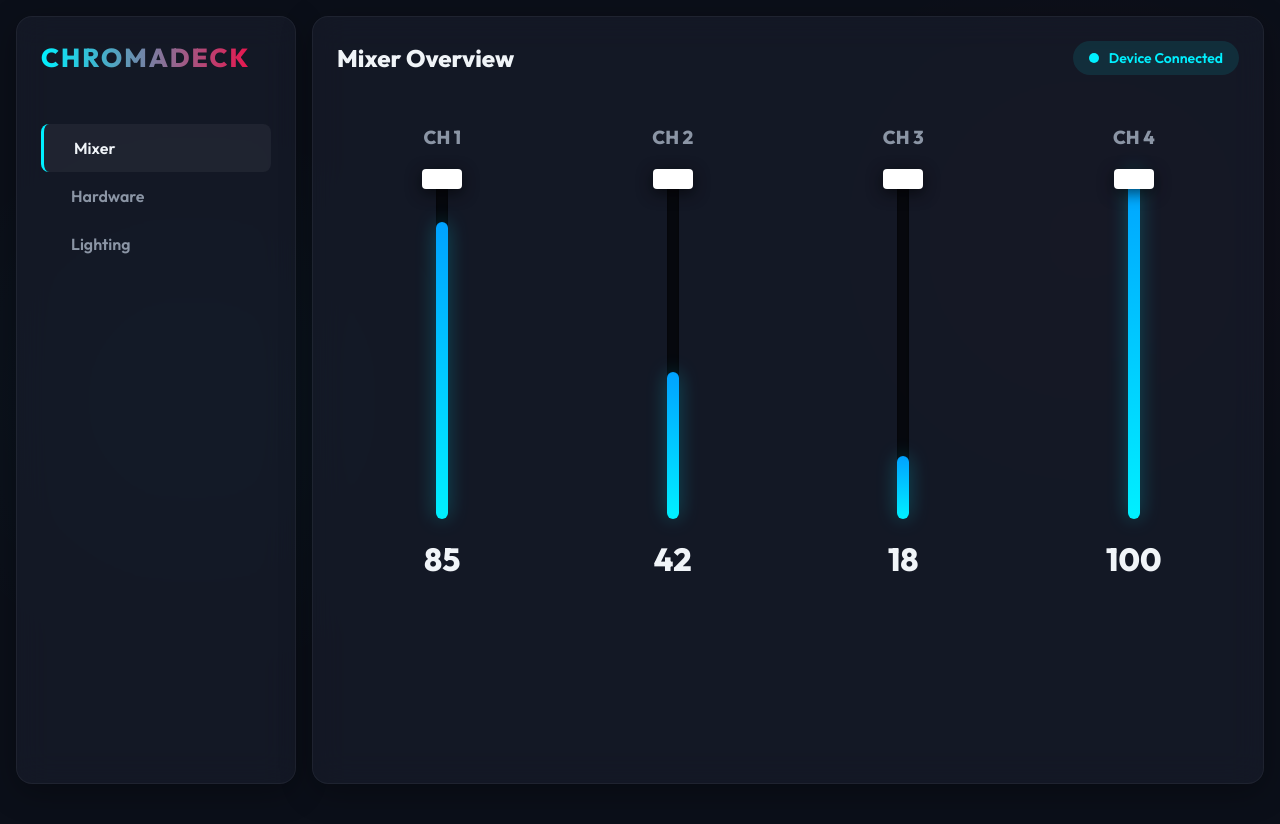
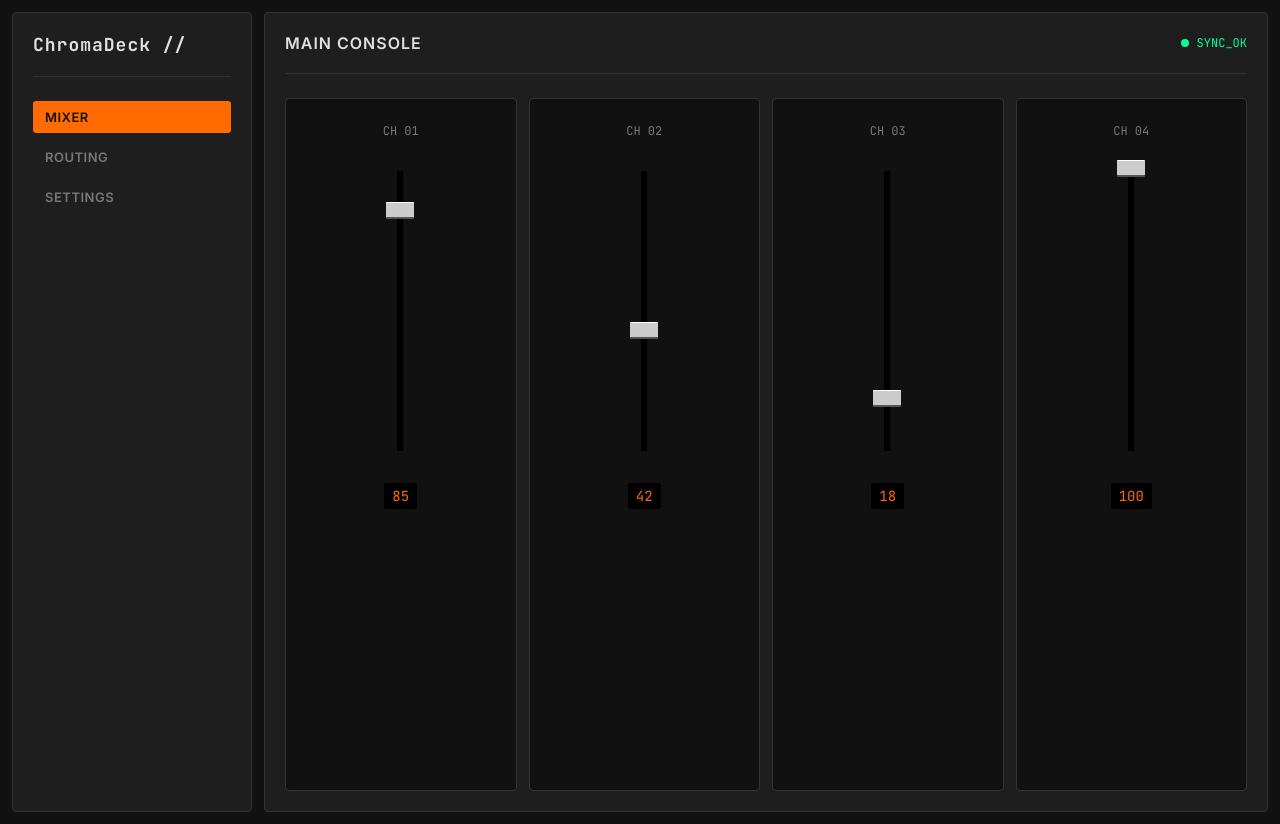
Before and after one commit to FBIopeningUPP/ChromaDeck, a React (Vite) app in the folder companion/: page / in a window 1280 px wide. Before the commit the page ends 800 px from the top, so only its background shows below. Built offline with nearby package versions, Linux system fonts and the light colour scheme.

Commit message:
aah some good ui cannes

```diff
--- a/companion/src/App.css
+++ b/companion/src/App.css
@@ -1,163 +1,172 @@
-@import url('https://fonts.googleapis.com/css2?family=Outfit:wght@300;400;600;800&display=swap');
+@import url('https://fonts.googleapis.com/css2?family=JetBrains+Mono:wght@400;700&family=Inter:wght@400;600;800&display=swap');
+
 :root {
-  --bg-color: #0b0f19;
-  --panel-bg: rgba(25, 30, 45, 0.6);
-  --panel-border: rgba(255, 255, 255, 0.05);
-  --text-main: #f0f4f8;
-  --text-muted: #8b95a5;
-  --accent-cyan: #00f0ff;
-  --accent-magenta: #ff003c;
-}
-
-* {
-  box-sizing: border-box;
-  margin: 0;
-  padding: 0;
+  --bg-base: #111111;
+  --bg-panel: #1e1e1e;
+  --bg-element: #2a2a2a;
+  --border-color: #333333;
+  --text-main: #e0e0e0;
+  --text-dim: #777777;
+  --accent: #ff6b00;
+  --accent-secondary: #00ff9d;
 }
 
 body {
-  background-color: var(--bg-color);
-  background-image: radial-gradient(circle at 15% 50%, rgba(0, 240, 255, 0.03), transparent 25%),
-                    radial-gradient(circle at 85% 30%, rgba(255, 0, 60, 0.03), transparent 25%);
+  background-color: var(--bg-base);
   color: var(--text-main);
-  font-family: 'Outfit', sans-serif;
+  font-family: 'Inter', sans-serif;
+  margin: 0;
+  padding: 0;
   overflow: hidden;
-}
-
-.glass-panel {
-  background: var(--panel-bg);
-  backdrop-filter: blur(16px);
-  -webkit-backdrop-filter: blur(16px);
-  border: 1px solid var(--panel-border);
-  border-radius: 16px;
-  padding: 24px;
-  box-shadow: 0 8px 32px rgba(0, 0, 0, 0.3);
+  user-select: none;
 }
 
 .app-container {
   display: grid;
-  grid-template-columns: 280px 1fr;
+  grid-template-columns: 240px 1fr;
   height: 100vh;
-  padding: 16px;
-  gap: 16px;
+  padding: 12px;
+  gap: 12px;
+}
+
+.panel {
+  background-color: var(--bg-panel);
+  border: 1px solid var(--border-color);
+  border-radius: 4px;
+  padding: 20px;
 }
 
 .sidebar {
   display: flex;
   flex-direction: column;
-  gap: 20px;
+  gap: 24px;
 }
 
 .brand {
-  font-size: 26px;
-  font-weight: 800;
-  letter-spacing: 2px;
-  text-transform: uppercase;
-  background: linear-gradient(90deg, var(--accent-cyan), var(--accent-magenta));
-  -webkit-background-clip: text;
-  -webkit-text-fill-color: transparent;
+  font-family: 'JetBrains Mono', monospace;
+  font-size: 18px;
+  font-weight: 700;
+  letter-spacing: 1px;
+  color: var(--text-main);
+  padding-bottom: 20px;
+  border-bottom: 1px solid var(--border-color);
 }
 
 .nav-item {
-  padding: 14px 18px;
-  border-radius: 8px;
-  color: var(--text-muted);
+  font-size: 13px;
   font-weight: 600;
+  color: var(--text-dim);
+  text-transform: uppercase;
+  letter-spacing: 0.5px;
+  padding: 8px 12px;
   cursor: pointer;
-  transition: all 0.3s ease;
-  display: flex;
-  align-items: center;
-  gap: 12px;
+  border-radius: 3px;
+  transition: all 0.1s ease;
 }
 
-.nav-item:hover, .nav-item.active {
-  background: rgba(255, 255, 255, 0.05);
+.nav-item:hover {
+  background-color: var(--bg-element);
   color: var(--text-main);
 }
 
 .nav-item.active {
-  border-left: 3px solid var(--accent-cyan);
+  background-color: var(--accent);
+  color: #111;
 }
 
 .main-content {
   display: flex;
   flex-direction: column;
-  gap: 30px;
+  gap: 24px;
 }
 
 .header {
   display: flex;
   justify-content: space-between;
   align-items: center;
+  border-bottom: 1px solid var(--border-color);
+  padding-bottom: 20px;
+}
+
+.header h2 {
+  font-size: 16px;
+  font-weight: 600;
+  margin: 0;
+  text-transform: uppercase;
+  letter-spacing: 1px;
 }
 
 .status-badge {
+  font-family: 'JetBrains Mono', monospace;
+  font-size: 12px;
+  color: var(--accent-secondary);
   display: flex;
   align-items: center;
-  gap: 10px;
-  font-size: 14px;
-  font-weight: 600;
-  color: var(--accent-cyan);
-  background: rgba(0, 240, 255, 0.1);
-  padding: 8px 16px;
-  border-radius: 20px;
+  gap: 8px;
 }
 
 .status-dot {
-  width: 10px;
-  height: 10px;
-  background-color: var(--accent-cyan);
+  width: 8px;
+  height: 8px;
+  background-color: var(--accent-secondary);
   border-radius: 50%;
-  box-shadow: 0 0 10px var(--accent-cyan);
-  animation: pulse 2s infinite;
-}
-
-@keyframes pulse {
-  0% { box-shadow: 0 0 0 0 rgba(0, 240, 255, 0.4);}
-  70% { box-shadow: 0 0 0 8px rgba(0, 240, 255, 0);}
-  100% { box-shadow: 0 0 0 0 rgba(0, 240, 255, 0);}
 }
 
 .faders-grid {
   display: grid;
   grid-template-columns: repeat(4, 1fr);
-  gap: 20px;
+  gap: 12px;
   height: 100%;
 }
 
-.fader-track {
-  height: 350px;
-  width: 12px;
-  background: rgba(0, 0, 0, 0.6);
-  border-radius: 6px;
-  margin: 0 auto;
-  position: relative;
-  box-shadow: inset 0 2px 5px rgba(0, 0, 0, 0.5);
+.channel-strip {
+  background-color: var(--bg-base);
+  border: 1px solid var(--border-color);
+  border-radius: 4px;
+  display: flex;
+  flex-direction: column;
+  align-items: center;
+  padding: 24px 0;
 }
 
-.fader-fill {
-  position: absolute;
-  bottom: 0;
-  width: 100%;
-  background: linear-gradient(0deg, var(--accent-cyan), #00a2ff);
-  border-radius: 6px;
-  box-shadow: 0 0 20px rgba(0, 240, 255, 0.3);
-  transition: height 0.2s cubic-bezier(0.2, 0.8, 0.2, 0.1);
+.channel-label {
+  font-family: 'JetBrains Mono', monospace;
+  font-size: 12px;
+  color: var(--text-dim);
+  margin-bottom: 32px;
+}
+
+.fader-track {
+  height: 280px;
+  width: 6px;
+  background-color: #000000;
+  position: relative;
+  border-right: 1px solid rgba(255,255,255,0.05);
 }
 
 .fader-thumb {
   position: absolute;
   left: 50%;
   transform: translateX(-50%);
-  width: 40px;
-  height: 20px;
-  background: #ffffff;
-  border-radius: 4px;
-  box-shadow: 0 4px 15px rgba(0, 0, 0, 0.6);
+  width: 28px;
+  height: 14px;
+  background-color: #cccccc;
+  border-top: 1px solid #ffffff;
+  border-bottom: 2px solid #555555;
   cursor: grab;
-  transition: box-shadow 0.2s ease;
+  border-radius: 1px;
 }
 
-.fader-thumb:hover {
-  box-shadow: 0 0 20px rgba(255, 255, 255, 0.5);
+.fader-thumb:active {
+  cursor: grabbing;
 }
+
+.channel-value {
+  font-family: 'JetBrains Mono', monospace;
+  font-size: 14px;
+  color: var(--accent);
+  margin-top: 32px;
+  background-color: #000;
+  padding: 4px 8px;
+  border-radius: 2px;
+}
--- a/companion/src/App.tsx
+++ b/companion/src/App.tsx
@@ -1,41 +1,39 @@
 import { useState } from "react";
-import "./App.css"
+import "./App.css";
 
 function App() {
   const [faderLevels] = useState([85, 42, 18, 100]);
+
   return (
     <div className="app-container">
-      <div className="glass-panel sidebar">
-        <div className="brand">ChromaDeck</div>
-        <div style={{marginTop: '30px'}}>
-          <div className="nav-item active">
-            <span></span> Mixer
-          </div>
-          <div className="nav-item">
-            <span></span> Hardware
-          </div>
-          <div className="nav-item">
-            <span></span> Lighting
+      <div className="panel sidebar">
+        <div className="brand">ChromaDeck //</div>
+        <div style={{ display: 'flex', flexDirection: 'column', gap: '8px' }}>
+          <div className="nav-item active">Mixer</div>
+          <div className="nav-item">Routing</div>
+          <div className="nav-item">Settings</div>
+        </div>
+      </div>
+
+      <div className="panel main-content">
+        <div className="header">
+          <h2>Main Console</h2>
+          <div className="status-badge">
+            <div className="status-dot"></div>
+            SYNC_OK
           </div>
         </div>
-      </div>
-      <div className="glass-panel main-content">
-        <div className="header">
-          <h2>Mixer Overview</h2>
-          <div className="status-badge">
-            <div className="status-dot"></div>
-            Device Connected
-          </div>
-        </div>
+
         <div className="faders-grid">
           {faderLevels.map((level, i) => (
-            <div key={i} style={{ display: 'flex', flexDirection: 'column', alignItems: 'center', gap: '20px',  padding: '20px'}}>
-              <h3 style = {{color: 'var(--text-muted)'}}>CH {i + 1}</h3>
+            <div key={i} className="channel-strip">
+              <div className="channel-label">CH 0{i + 1}</div>
+
               <div className="fader-track">
-                <div className="fader-fill" style={{ height: `${level}%` }}></div>
-                <div className="fader-thumb" style={{bottom: `calc(${level}%-10px)`}}></div>
+                <div className="fader-thumb" style={{ bottom: `calc(${level}% - 6px)` }}></div>
               </div>
-              <div style={{ fontSize: '32px', fontWeight: '800' }}>{level}</div>
+
+              <div className="channel-value">{level}</div>
             </div>
           ))}
         </div>
@@ -43,4 +41,5 @@ function App() {
     </div>
   );
 }
+
 export default App;
```
